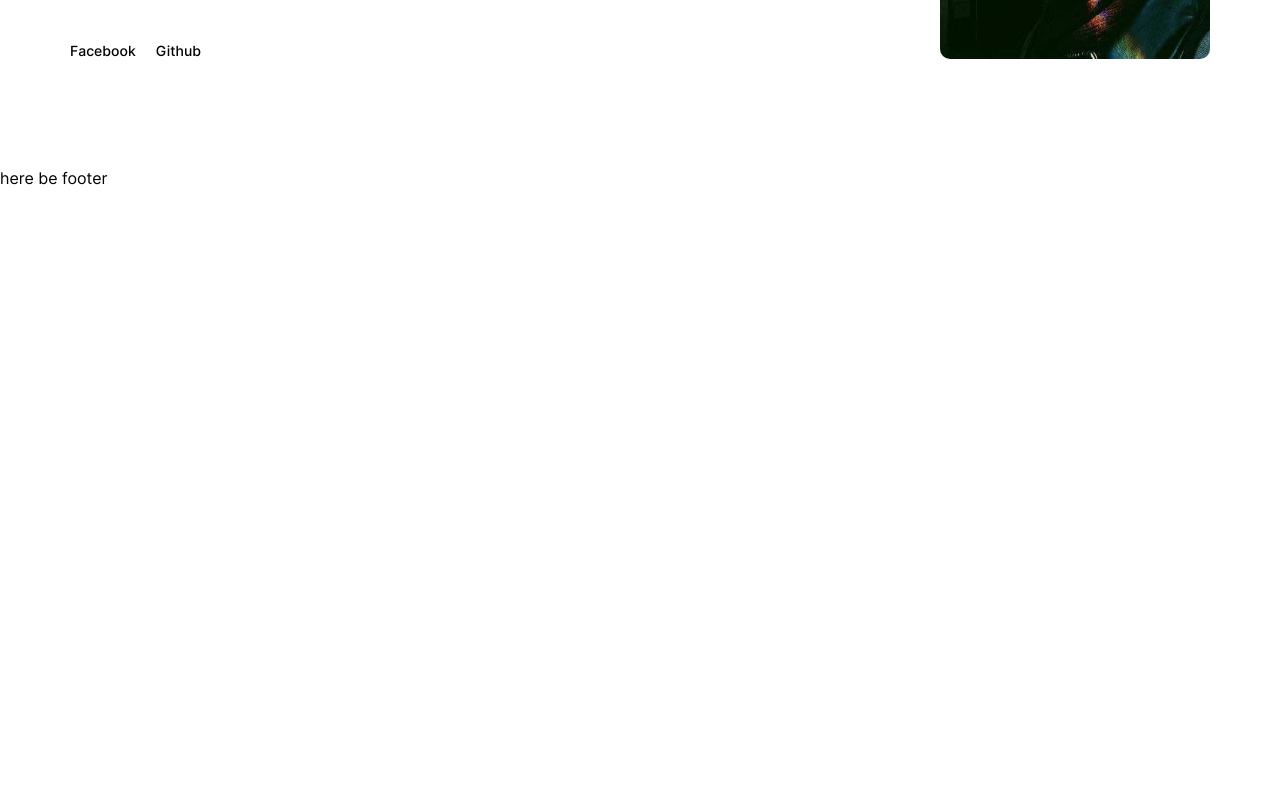
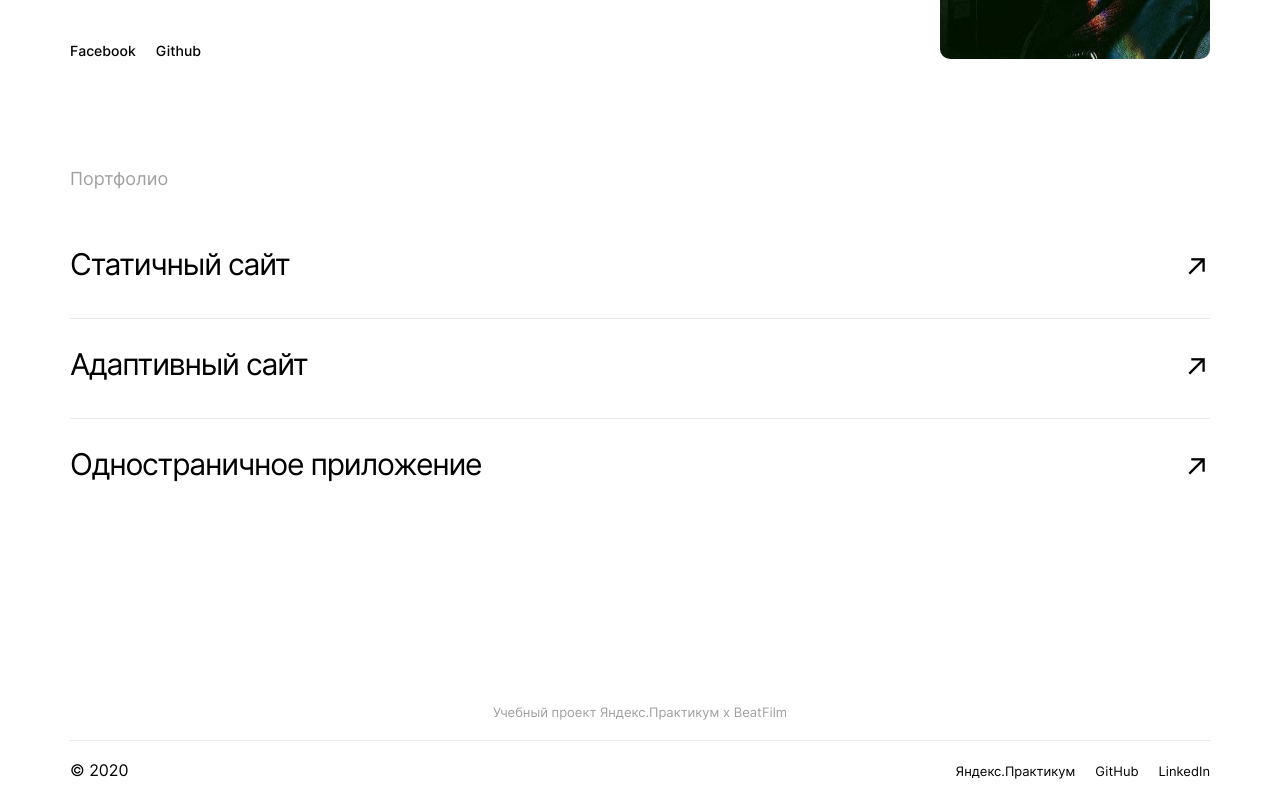
Before and after one commit to k-gnusarev/movies-explorer-frontend, a React (Create React App) app: page / in a window 1280 px wide. Shown: the part 2343-3143 px from the top of the page. Before the commit the page ends 2547 px from the top, so only its background shows below. Built offline with nearby package versions, Linux system fonts and the light colour scheme.

Commit message:
add: footer

```diff
--- a/src/components/Footer/Footer.css
+++ b/src/components/Footer/Footer.css
@@ -0,0 +1,50 @@
+.footer {
+  width: calc(100% - 70px * 2);
+  display: flex;
+  flex-direction: column;
+  margin: 0 auto;
+  padding: 80px 0 20px;
+}
+
+.footer__wrapper {
+  display: flex;
+  align-items: center;
+  justify-content: space-between;
+}
+
+.footer__text {
+  font-size: 13px;
+  line-height: 16px;
+  text-align: center;
+  color: #a0a0a0;
+  border-bottom: 1px solid #e8e8e8;
+  padding-bottom: 20px;
+  margin: 0;
+  margin-bottom: 20px;
+}
+
+.footer__copyright {
+  margin: 0;
+  padding: 0;
+}
+
+.footer__list {
+  list-style: none;
+  display: flex;
+  gap: 20px;
+  margin: 0;
+  padding: 0;
+}
+
+.footer__link {
+  text-decoration: none;
+  font-size: 13px;
+  line-height: 16px;
+  text-align: right;
+  color: #000;
+  transition: opacity .5s;
+}
+
+.footer__link:hover {
+  opacity: .7;
+}
--- a/src/components/Footer/Footer.js
+++ b/src/components/Footer/Footer.js
@@ -4,8 +4,30 @@ import './Footer.css';
 
 export default function Footer(props) {
   return (
-    <footer>
-      <p>here be footer</p>
+    <footer className='footer'>
+      <p className='footer__text'>Учебный проект Яндекс.Практикум х BeatFilm</p>
+      <div className='footer__wrapper'>
+        <p className='footer__copyright'>© 2020</p>
+        <nav className='footer__nav'>
+          <ul className='footer__list'>
+            <li className='footer__item'>
+              <a href='#' target='_blank' rel='noreferrer' className='footer__link'>
+                Яндекс.Практикум
+              </a>
+            </li>
+            <li className='footer__item'>
+              <a href='#' target='_blank' rel='noreferrer' className='footer__link'>
+                GitHub
+              </a>
+            </li>
+            <li className='footer__item'>
+              <a href='#' target='_blank' rel='noreferrer' className='footer__link'>
+                LinkedIn
+              </a>
+            </li>
+          </ul>
+        </nav>
+      </div>
     </footer>
   )
 };
--- a/src/components/Main/Main.js
+++ b/src/components/Main/Main.js
@@ -1,10 +1,10 @@
 import React from 'react';
 import './Main.css';
 import Promo from '../Promo/Promo';
-import NavTab from '../NavTab/NavTab';
 import AboutProject from '../AboutProject/AboutProject';
 import Techs from '../Techs/Techs';
 import AboutMe from '../AboutMe/AboutMe';
+import Portfolio from '../Portfolio/Portfolio';
 
 export default function Main(props) {
   return (
@@ -13,6 +13,7 @@ export default function Main(props) {
       <AboutProject />
       <Techs />
       <AboutMe />
+      <Portfolio />
     </main>
   )
 };
--- a/src/components/Portfolio/Portfolio.css
+++ b/src/components/Portfolio/Portfolio.css
@@ -0,0 +1,64 @@
+.portfolio {
+  display: flex;
+  flex-direction: column;
+  width: calc(100% - 70px * 2);
+  margin: auto;
+  margin-bottom: 125px;
+}
+
+.portfolio__title {
+  font-size: 18px;
+  font-style: normal;
+  font-weight: 400;
+  line-height: 20px;
+  letter-spacing: 0px;
+  color: #a0a0a0;
+  margin: 0;
+  margin-bottom: 50px;
+}
+
+.portfolio__list {
+  list-style: none;
+  padding: 0;
+  margin: 0;
+}
+
+.portfolio__item {
+  width: 100%;
+  display: flex;
+  justify-content: space-between;
+  border-bottom: solid 1px #e8e8e8;
+  padding-bottom: 19px;
+}
+
+.portfolio__item:not(:first-child) {
+  margin-top: 20px;
+}
+
+.portfolio__item:last-child {
+  border: none;
+  padding: 0;
+}
+
+.portfolio__link {
+  text-decoration: none;
+  font-size: 30px;
+  font-weight: 400;
+  line-height: 50px;
+  letter-spacing: -0.04em;
+
+  color: #000;
+  transition: opacity .5s;
+}
+
+.portfolio__link:hover {
+  opacity: .7;
+}
+
+.portfolio__arrow {
+  margin: 0;
+  padding: 0;
+  font-size: 30px;
+  line-height: 60px;
+  letter-spacing: -0.04em;
+}
--- a/src/components/Portfolio/Portfolio.js
+++ b/src/components/Portfolio/Portfolio.js
@@ -0,0 +1,42 @@
+import React from 'react';
+import './Portfolio.css';
+
+export default function Portfolio(props) {
+  return (
+    <section className='portfolio'>
+      <h4 className='portfolio__title'>Портфолио</h4>
+      <ul className='portfolio__list'>
+        <li className='portfolio__item'>
+          <a
+            href='#'
+            target='_blank'
+            rel='noreferrer'
+            className='portfolio__link'>
+            Статичный сайт
+          </a>
+          <p className='portfolio__arrow'>↗</p>
+        </li>
+        <li className='portfolio__item'>
+          <a
+            href='#'
+            target='_blank'
+            rel='noreferrer'
+            className='portfolio__link'>
+            Адаптивный сайт
+          </a>
+          <p className='portfolio__arrow'>↗</p>
+        </li>
+        <li className='portfolio__item'>
+          <a
+            href='#'
+            target='_blank'
+            rel='noreferrer'
+            className='portfolio__link'>
+            Одностраничное приложение
+          </a>
+          <p className='portfolio__arrow'>↗</p>
+        </li>
+      </ul>
+    </section>
+  )
+};
```
Also changed, not shown: 1 other file (tests, documents, lock files or other folders).
